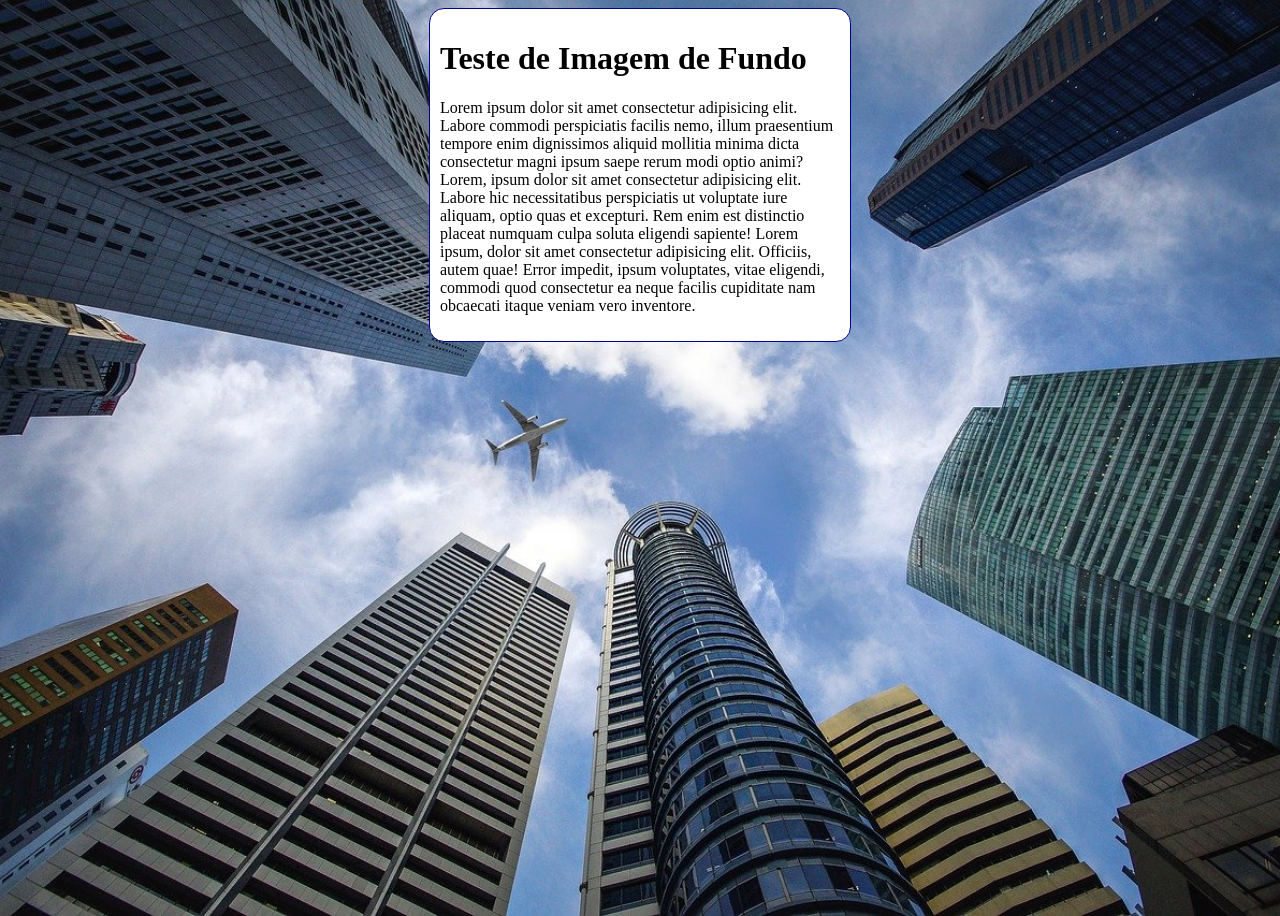
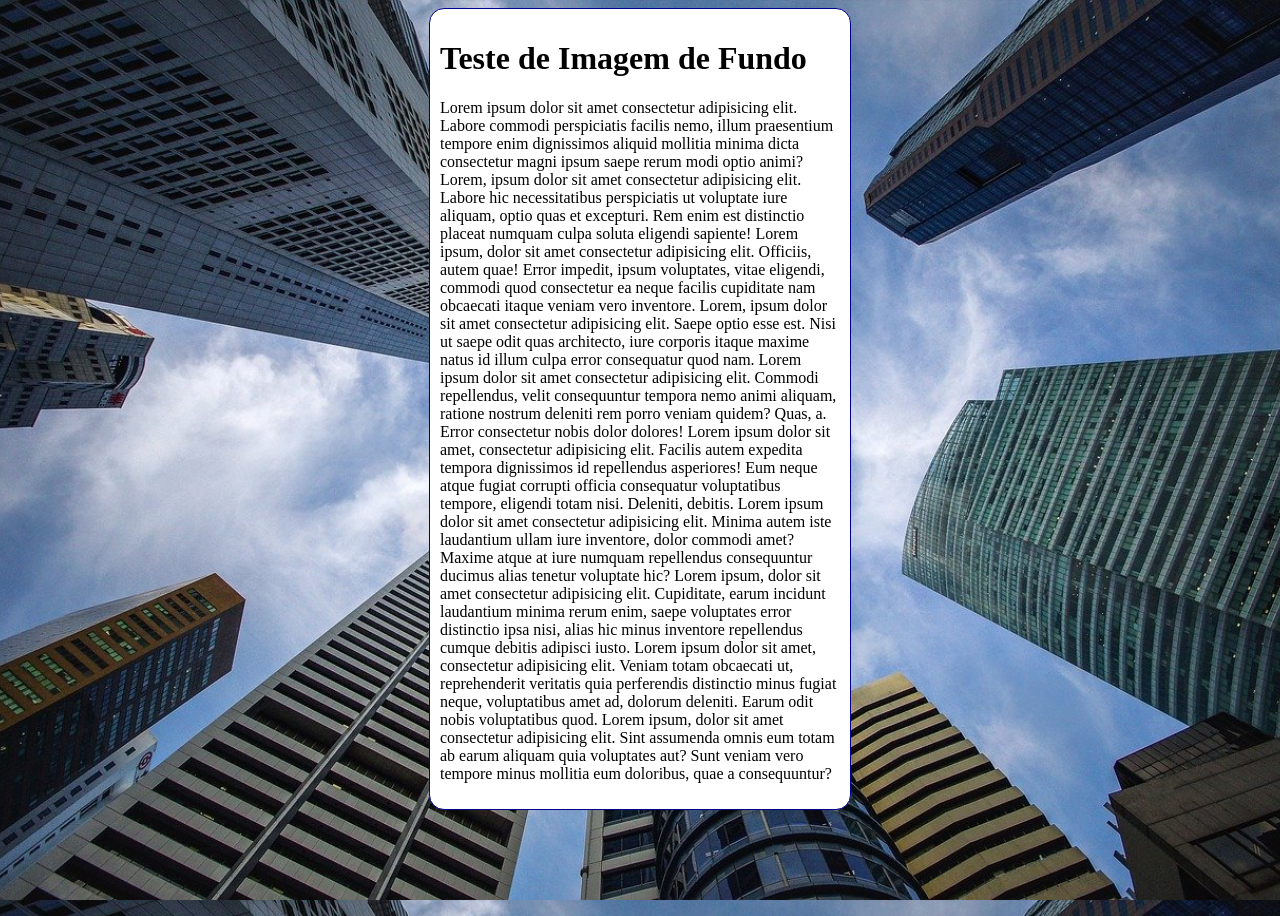
Before and after one commit to DenilsonCost/html-css, a Jekyll site: the page exercicios/ex022/fundo006.html, which Jekyll copies as it is, in a window 1280 px wide. Built offline with Jekyll 4.4.1, drawn with Linux system fonts in a browser that asks for light colours.

Commit message:
Atualizando e criando exercicios

```diff
--- a/exercicios/ex022/fundo006.html
+++ b/exercicios/ex022/fundo006.html
@@ -4,19 +4,20 @@
     <meta charset="UTF-8">
     <meta http-equiv="X-UA-Compatible" content="IE=edge">
     <meta name="viewport" content="width=device-width, initial-scale=1.0">
-    <title>Document</title>
+    <title>Fundo fixo de tela</title>
     <style>
         body{
             height: 100vh;
-            background-color: black;
-            background-image: url('img/wallpaper002.jpg');
-            background-position: center center;
-            background-repeat: no-repeat;
+            /*
+                Shorthand - background
+                color > image > position > repeat > [size] > attachment
+            */
+            background: black url('img/wallpaper002.jpg') center center repeat fixed;
             background-size: cover;
         }
         main{
             background-color: white;
-            width: 400px;
+            max-width: 400px;
             padding: 10px;
             margin: auto;
             border: 1px solid darkblue;
@@ -32,6 +33,13 @@
             Lorem ipsum dolor sit amet consectetur adipisicing elit. Labore commodi perspiciatis facilis nemo, illum praesentium tempore enim dignissimos aliquid mollitia minima dicta consectetur magni ipsum saepe rerum modi optio animi?
             Lorem, ipsum dolor sit amet consectetur adipisicing elit. Labore hic necessitatibus perspiciatis ut voluptate iure aliquam, optio quas et excepturi. Rem enim est distinctio placeat numquam culpa soluta eligendi sapiente!
             Lorem ipsum, dolor sit amet consectetur adipisicing elit. Officiis, autem quae! Error impedit, ipsum voluptates, vitae eligendi, commodi quod consectetur ea neque facilis cupiditate nam obcaecati itaque veniam vero inventore.
+            Lorem, ipsum dolor sit amet consectetur adipisicing elit. Saepe optio esse est. Nisi ut saepe odit quas architecto, iure corporis itaque maxime natus id illum culpa error consequatur quod nam.
+            Lorem ipsum dolor sit amet consectetur adipisicing elit. Commodi repellendus, velit consequuntur tempora nemo animi aliquam, ratione nostrum deleniti rem porro veniam quidem? Quas, a. Error consectetur nobis dolor dolores!
+            Lorem ipsum dolor sit amet, consectetur adipisicing elit. Facilis autem expedita tempora dignissimos id repellendus asperiores! Eum neque atque fugiat corrupti officia consequatur voluptatibus tempore, eligendi totam nisi. Deleniti, debitis.
+            Lorem ipsum dolor sit amet consectetur adipisicing elit. Minima autem iste laudantium ullam iure inventore, dolor commodi amet? Maxime atque at iure numquam repellendus consequuntur ducimus alias tenetur voluptate hic?
+            Lorem ipsum, dolor sit amet consectetur adipisicing elit. Cupiditate, earum incidunt laudantium minima rerum enim, saepe voluptates error distinctio ipsa nisi, alias hic minus inventore repellendus cumque debitis adipisci iusto.
+            Lorem ipsum dolor sit amet, consectetur adipisicing elit. Veniam totam obcaecati ut, reprehenderit veritatis quia perferendis distinctio minus fugiat neque, voluptatibus amet ad, dolorum deleniti. Earum odit nobis voluptatibus quod.
+            Lorem ipsum, dolor sit amet consectetur adipisicing elit. Sint assumenda omnis eum totam ab earum aliquam quia voluptates aut? Sunt veniam vero tempore minus mollitia eum doloribus, quae a consequuntur?
         </p>
     </main>
 
```
Also changed, not shown: exercicios/ex022/fundo007.html (added, +39 -0 lines).
